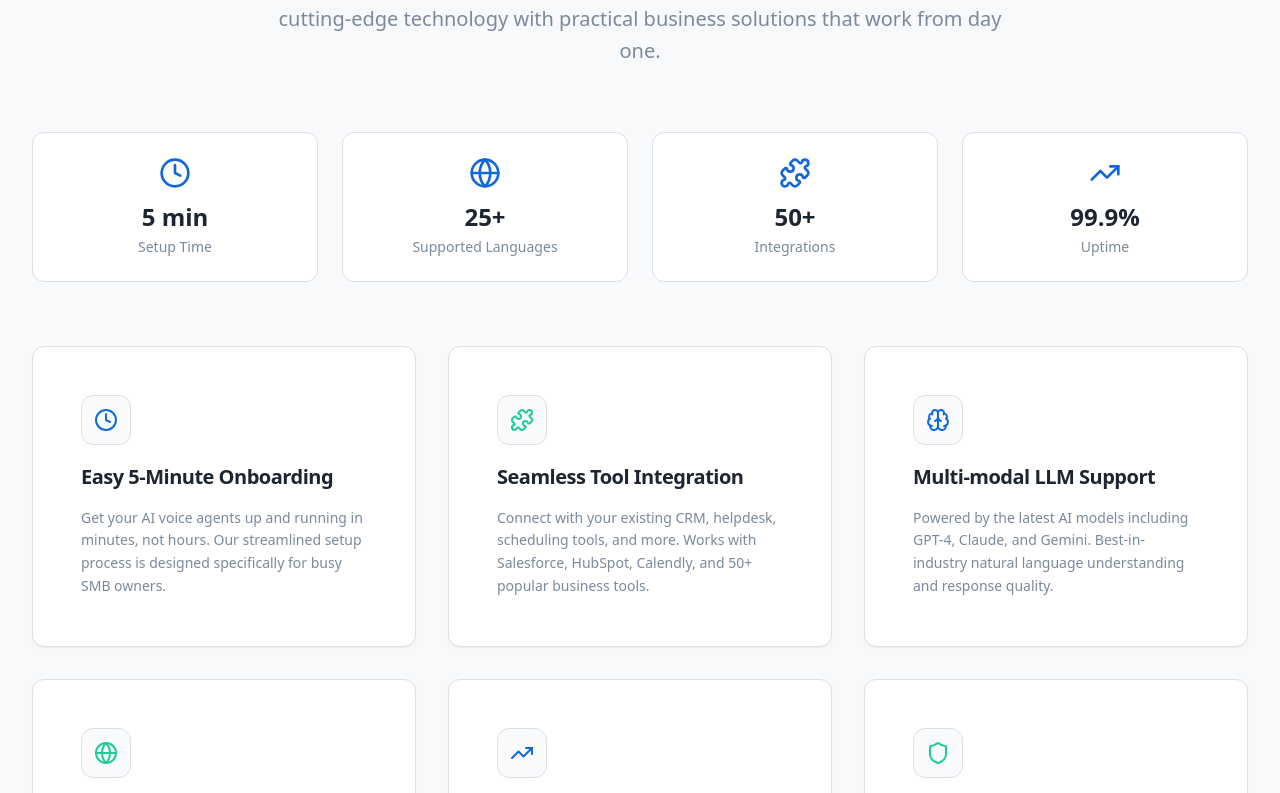
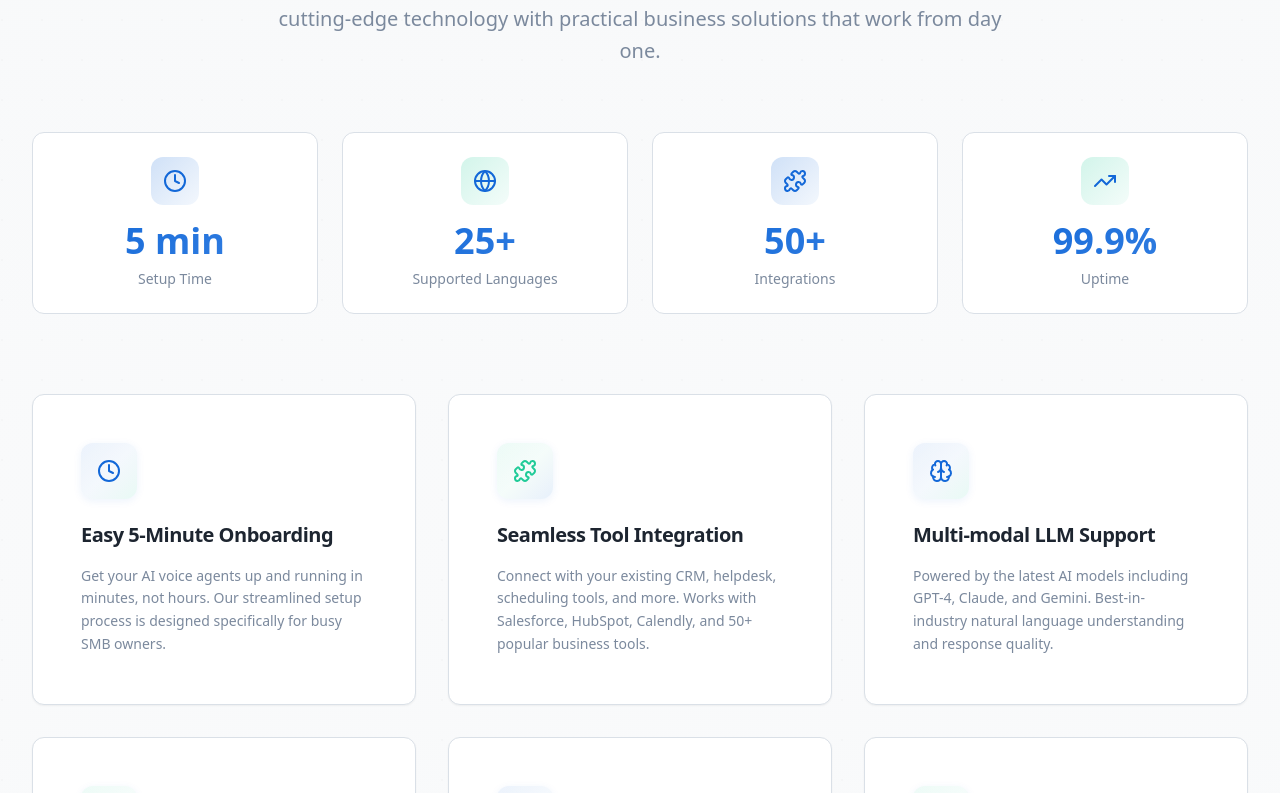
Before and after one commit to nkapser/helllo-ai-voice-hub, a React (Vite) app: page / in a window 1280 px wide. Shown: the part 1067-1860 px from the top of the page. Built offline with nearby package versions, Linux system fonts and the light colour scheme; no server answers.

Commit message:
updated the why choose helllo ai section

```diff
--- a/src/components/WhyChooseHelllo.tsx
+++ b/src/components/WhyChooseHelllo.tsx
@@ -9,55 +9,74 @@ import {
 } from "lucide-react";
 
 const WhyChooseHelllo = () => {
+
   const features = [
     {
       icon: Clock,
       title: "Easy 5-Minute Onboarding",
       description: "Get your AI voice agents up and running in minutes, not hours. Our streamlined setup process is designed specifically for busy SMB owners.",
-      color: "text-primary"
+      color: "text-primary",
+      gradient: "from-primary/10 via-primary/5 to-secondary/10"
     },
     {
       icon: Puzzle,
       title: "Seamless Tool Integration",
       description: "Connect with your existing CRM, helpdesk, scheduling tools, and more. Works with Salesforce, HubSpot, Calendly, and 50+ popular business tools.",
-      color: "text-secondary"
+      color: "text-secondary",
+      gradient: "from-secondary/10 via-secondary/5 to-primary/10"
     },
     {
       icon: Brain,
       title: "Multi-modal LLM Support",
       description: "Powered by the latest AI models including GPT-4, Claude, and Gemini. Best-in-industry natural language understanding and response quality.",
-      color: "text-primary"
+      color: "text-primary",
+      gradient: "from-primary/10 via-primary/5 to-secondary/10"
     },
     {
       icon: Globe,
       title: "Multi-language Support",
       description: "Serve customers in English, Hindi, Spanish, French, German, and 25+ other languages. Perfect for diverse markets and global expansion.",
-      color: "text-secondary"
+      color: "text-secondary",
+      gradient: "from-secondary/10 via-secondary/5 to-primary/10"
     },
     {
       icon: TrendingUp,
       title: "Scalable Architecture",
       description: "From 10 calls per day to 10,000+ calls. Our infrastructure grows with your business without performance degradation or setup changes.",
-      color: "text-primary"
+      color: "text-primary",
+      gradient: "from-primary/10 via-primary/5 to-secondary/10"
     },
     {
       icon: Shield,
       title: "Enterprise-Grade Security",
       description: "SOC 2 Type II compliant with end-to-end encryption, GDPR compliance, and data residency options. Your customer data is always protected.",
-      color: "text-secondary"
+      color: "text-secondary",
+      gradient: "from-secondary/10 via-secondary/5 to-primary/10"
     }
   ];
 
   const stats = [
-    { label: "Setup Time", value: "5 min", icon: Clock },
-    { label: "Supported Languages", value: "25+", icon: Globe },
-    { label: "Integrations", value: "50+", icon: Puzzle },
-    { label: "Uptime", value: "99.9%", icon: TrendingUp }
+    { label: "Setup Time", value: "5 min", icon: Clock, gradient: "from-primary/20 to-primary/5" },
+    { label: "Supported Languages", value: "25+", icon: Globe, gradient: "from-secondary/20 to-secondary/5" },
+    { label: "Integrations", value: "50+", icon: Puzzle, gradient: "from-primary/20 to-primary/5" },
+    { label: "Uptime", value: "99.9%", icon: TrendingUp, gradient: "from-secondary/20 to-secondary/5" }
   ];
 
   return (
-    <section id="why-choose-helllo" className="pt-20 pb-12 bg-muted/20" role="main">
-      <div className="container mx-auto px-4 lg:px-8">
+    <section
+      id="why-choose-helllo"
+      className="relative pt-20 pb-16 bg-gradient-to-b from-muted/20 via-background to-muted/10 overflow-hidden"
+      role="main"
+    >
+      {/* Subtle background pattern */}
+      <div className="absolute inset-0 opacity-[0.02] pointer-events-none" aria-hidden="true">
+        <div className="absolute inset-0" style={{
+          backgroundImage: `radial-gradient(circle at 2px 2px, hsl(var(--foreground)) 1px, transparent 0)`,
+          backgroundSize: '40px 40px'
+        }} />
+      </div>
+
+      <div className="container mx-auto px-4 lg:px-8 relative z-10">
         {/* Header */}
         <header className="text-center mb-16">
           <h2 className="text-3xl md:text-4xl lg:text-5xl font-bold text-foreground mb-6">
@@ -70,39 +89,57 @@ const WhyChooseHelllo = () => {
         </header>
 
         {/* Stats Grid */}
-        <div className="grid grid-cols-2 md:grid-cols-4 gap-6 mb-16" role="region" aria-labelledby="stats-heading">
+        <div className="grid grid-cols-2 md:grid-cols-4 gap-6 mb-20" role="region" aria-labelledby="stats-heading">
           <h3 id="stats-heading" className="sr-only">Platform Statistics</h3>
           {stats.map((stat, index) => {
             const IconComponent = stat.icon;
             return (
-              <div key={index} className="text-center p-6 bg-card rounded-xl border border-border hover:shadow-medium transition-shadow">
-                <IconComponent className="h-8 w-8 mx-auto mb-3 text-primary" aria-hidden="true" />
-                <div className="text-2xl font-bold text-foreground mb-1">{stat.value}</div>
-                <div className="text-sm text-muted-foreground">{stat.label}</div>
+              <div
+                key={index}
+                className="group relative text-center p-6 bg-card rounded-xl border border-border hover:shadow-strong transition-all duration-300 hover:-translate-y-1 overflow-hidden"
+              >
+                {/* Gradient background on hover */}
+                <div className={`absolute inset-0 bg-gradient-to-br ${stat.gradient} opacity-0 group-hover:opacity-100 transition-opacity duration-300`} />
+                <div className="relative z-10">
+                  <div className={`inline-flex items-center justify-center p-3 rounded-xl bg-gradient-to-br ${stat.gradient} mb-4 group-hover:scale-110 transition-transform duration-300`}>
+                    <IconComponent className="h-6 w-6 text-primary group-hover:text-primary-dark transition-colors" aria-hidden="true" />
+                  </div>
+                  <div className="text-3xl md:text-4xl font-bold text-foreground mb-2 bg-gradient-primary bg-clip-text text-transparent">
+                    {stat.value}
+                  </div>
+                  <div className="text-sm font-medium text-muted-foreground">{stat.label}</div>
+                </div>
               </div>
             );
           })}
         </div>
 
         {/* Features Grid */}
-        <div className="grid md:grid-cols-2 lg:grid-cols-3 gap-8 mb-16" role="region" aria-labelledby="features-heading">
+        <div className="grid md:grid-cols-2 lg:grid-cols-3 gap-8" role="region" aria-labelledby="features-heading">
           <h3 id="features-heading" className="sr-only">Platform Features</h3>
           {features.map((feature, index) => {
             const IconComponent = feature.icon;
             return (
-              <Card key={index} className="p-6 hover:shadow-strong transition-all duration-300 hover:-translate-y-1 border border-border bg-card">
-                <CardHeader className="pb-4">
-                  <div className="flex items-center gap-4 mb-3">
-                    <div className={`p-3 rounded-lg bg-background border border-border`}>
-                      <IconComponent className={`h-6 w-6 ${feature.color}`} aria-hidden="true" />
+              <Card
+                key={index}
+                className="group relative p-6 hover:shadow-strong transition-all duration-300 hover:-translate-y-2 border border-border bg-card overflow-hidden"
+              >
+                {/* Gradient background on hover */}
+                <div className={`absolute inset-0 bg-gradient-to-br ${feature.gradient} opacity-0 group-hover:opacity-100 transition-opacity duration-300`} />
+
+                <CardHeader className="pb-4 relative z-10">
+                  <div className="flex items-center gap-4 mb-4">
+                    <div className={`relative p-4 rounded-xl bg-gradient-to-br ${feature.gradient} group-hover:scale-110 transition-transform duration-300 shadow-soft`}>
+                      <div className="absolute inset-0 bg-gradient-to-br from-white/20 to-transparent rounded-xl" />
+                      <IconComponent className={`relative h-6 w-6 ${feature.color} group-hover:scale-110 transition-transform duration-300`} aria-hidden="true" />
                     </div>
                   </div>
-                  <CardTitle className="text-xl font-semibold text-foreground">
+                  <CardTitle className="text-xl font-semibold text-foreground group-hover:text-primary transition-colors duration-300">
                     {feature.title}
                   </CardTitle>
                 </CardHeader>
-                <CardContent className="pt-0">
-                  <CardDescription className="text-muted-foreground leading-relaxed">
+                <CardContent className="pt-0 relative z-10">
+                  <CardDescription className="text-muted-foreground leading-relaxed group-hover:text-foreground/80 transition-colors duration-300">
                     {feature.description}
                   </CardDescription>
                 </CardContent>
```
